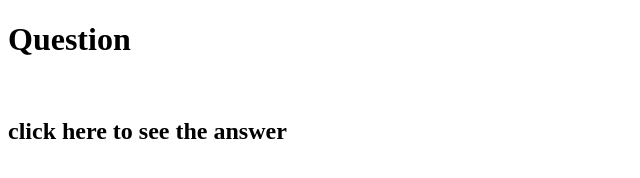
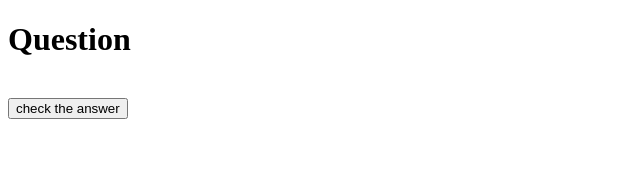
Before and after one commit to VanessaTinberus/vanessatinberus.github.io, a plain HTML site: page flashcards/click/index.html in a window 1280 px wide. Shown: the whole page, without its empty margins (0-640 px from the left). Drawn offline with Linux system fonts and the light colour scheme.

Commit message:
Update index.html

```diff
--- a/flashcards/click/index.html
+++ b/flashcards/click/index.html
@@ -8,7 +8,8 @@
       <h1 id='question' onclick='changeQuestion()' onmouseover='alertQuestion()'>Question</h1>
       <p id='alert' > </p>
       <br>
-      <h2 id='answer' onclick='changeAnswer()'>click here to see the answer</h2>
+      <button id='button' onclick='changeAnswer()'>check the answer</button>
+      <p id='answer'> </p>
 
     <script src="scripts/index.js"></script>
   </body>
```
